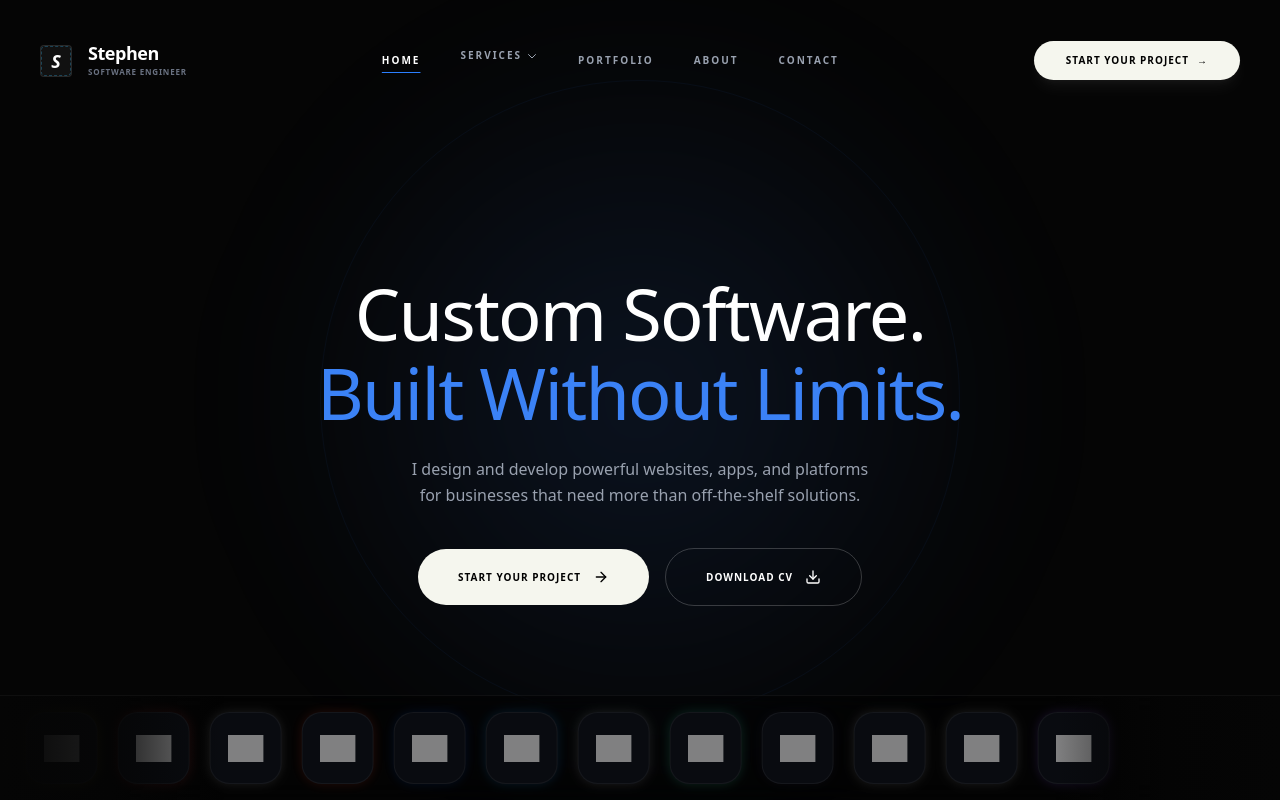
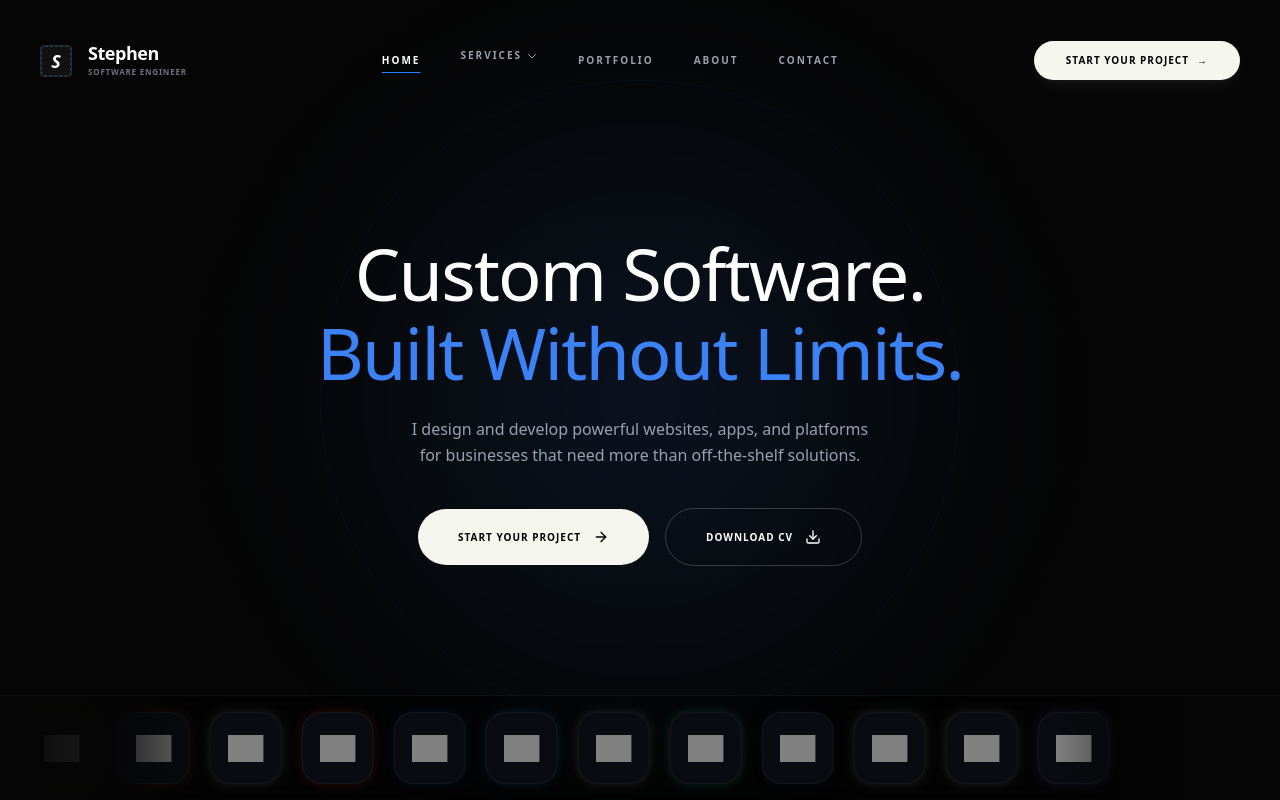
Before and after one commit to Adebayodamilola20/Portfolio16, a Next.js app: page / in a window 1280 px wide. Shown: the top 800 px of the page. Built offline with nearby package versions, Linux system fonts and the light colour scheme; grey boxes are pictures that could not be loaded.

Commit message:
dfflvndnl

```diff
--- a/src/components/home/Hero.tsx
+++ b/src/components/home/Hero.tsx
@@ -32,14 +32,14 @@ const heroTechIcons = [
 
 export function Hero() {
   return (
-    <section className="relative h-screen flex flex-col justify-center items-center text-center px-10 md:px-20 overflow-hidden bg-[#050505]">
+    <section className="relative min-h-[130vh] md:min-h-screen md:max-h-screen md:h-screen flex flex-col items-center justify-start md:justify-center text-center px-10 md:px-20 overflow-hidden bg-[#050505] pt-40 md:pt-0">
       {/* Central Blue Sphere Glow */}
       <div className="absolute top-1/2 left-1/2 -translate-x-1/2 -translate-y-1/2 w-[600px] h-[600px] md:w-[800px] md:h-[800px]">
         <div className="absolute inset-0 bg-[radial-gradient(circle_at_center,rgba(59,130,246,0.12)_0%,transparent_70%)] blur-3xl" />
         <div className="absolute inset-10 md:inset-20 border border-blue-500/5 rounded-full" />
       </div>
 
-      <div className="w-full z-10 flex flex-col items-center mt-12 md:mt-20">
+      <div className="w-full z-10 flex flex-col items-center">
         <motion.h1
           initial={{ opacity: 0, scale: 0.98 }}
           animate={{ opacity: 1, scale: 1 }}
```
